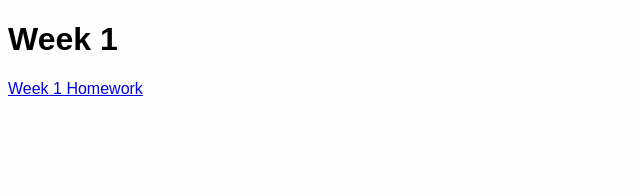
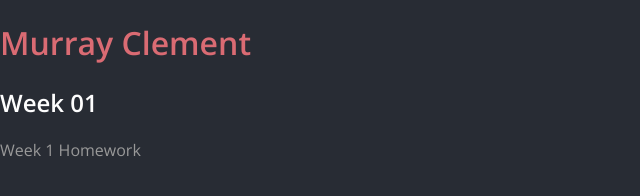
Before and after one commit to murrayclement/fewd-34, a plain HTML site: page index.html in a window 1280 px wide. Shown: the whole page, without its empty margins (0-640 px from the left). Drawn offline with nearby package versions, Linux system fonts and the light colour scheme.

Commit message:
linked to homework & styled

```diff
--- a/index.html
+++ b/index.html
@@ -7,19 +7,31 @@
 </head>
 
 <body>
-  <h1>Week 1</h1>
-
-  <a href="http://www.http://murrayclement.github.io/fewd-34/week-1/homework/whales.html">Week 1 Homework</a>
-
+  <h1>Murray Clement</h1>
+  <h2>Week 01</h2>
+  <a href="week-1/homework/whales.html" target="_blank">Week 1 Homework</a>
 </body>
 
 </html>
 
 <style media="screen">
-  body {
-      background-color: #fefefe;
-      color-: #666;
-      font-family: sans-serif;
+  @import url(http://fonts.googleapis.com/css?family=Open+Sans:400,600);
+
+body {
+      background-color: #282C34;
+      color: #fefefe;
+      font-family: 'Open Sans', sans-serif;
+      font-weight: 400;
+      padding: 0;
+	    margin: 0;
   }
 
+h1 {
+  color: #DA6B73;
+}
+
+a {
+  color: #999;
+  text-decoration: none;
+}
 </style>
```
